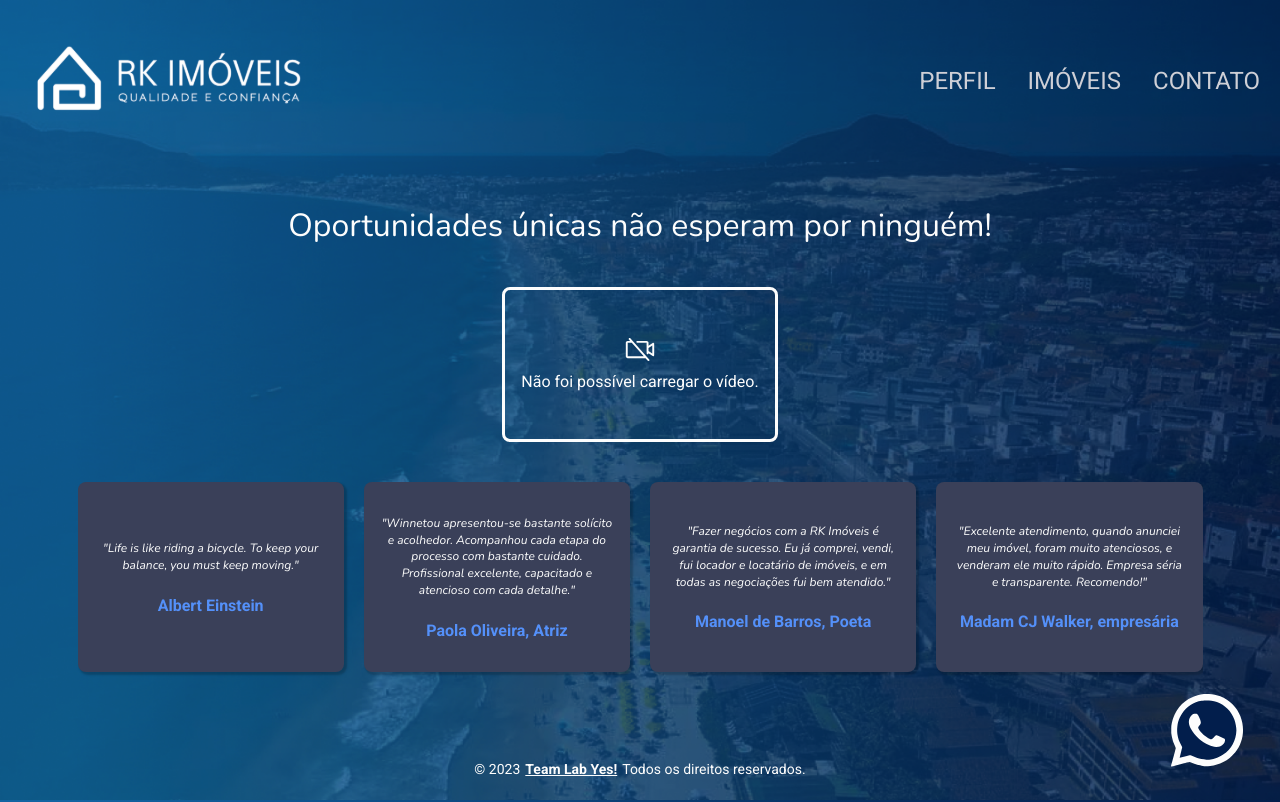
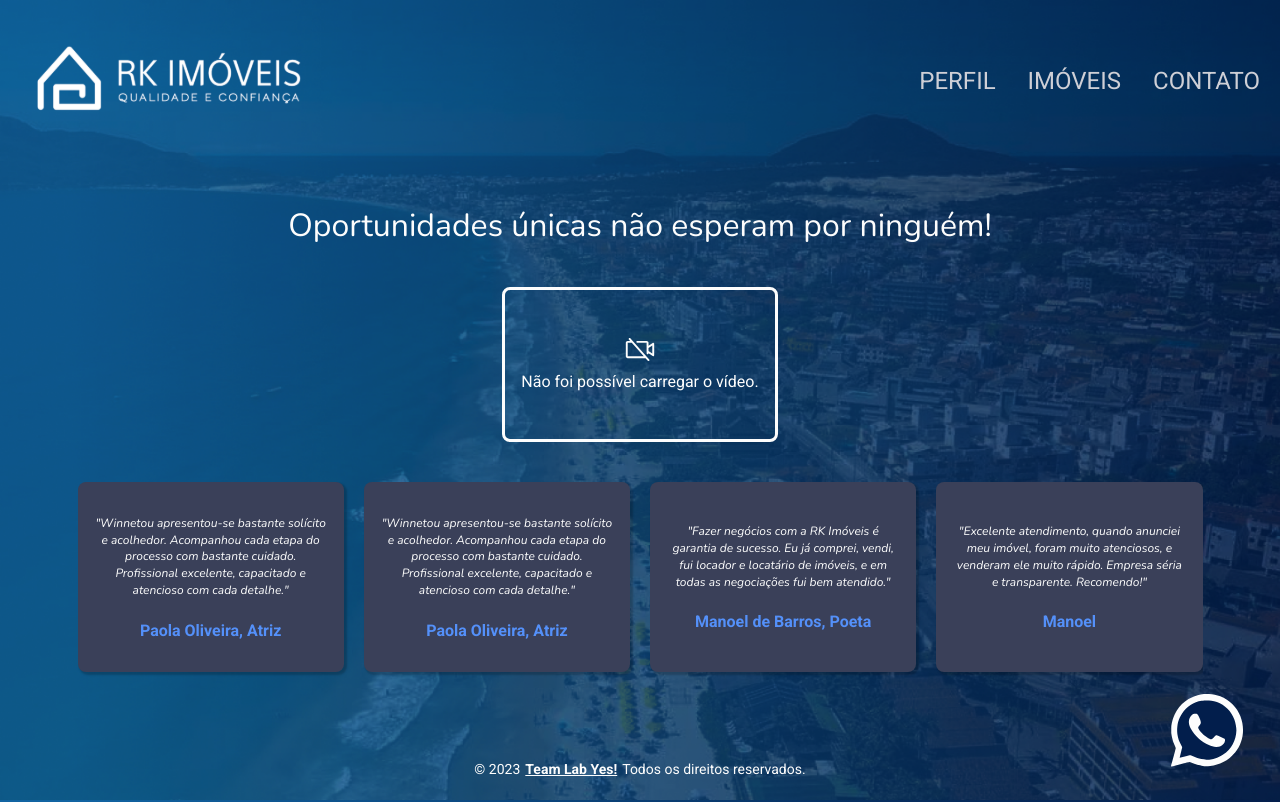
Before and after one commit to labyes24/RK-LP-VERA-MELENDEZ, a React (Vite) app: page / in a window 1280 px wide. Built offline with nearby package versions, Linux system fonts and the light colour scheme.

Commit message:
refactor/TASK-0031: update homepage infos from BrokerData.js

```diff
--- a/src/presentation/pages/Home/index.jsx
+++ b/src/presentation/pages/Home/index.jsx
@@ -3,33 +3,12 @@ import { Video } from '../../components/Video'
 import { Card } from '../../components/Card'
 import { WhatsappButton } from '../../components/WhatsappButton'
 
+import { useBrokerProfile } from '../../../data/BrokerData'
+
 export function Home() {
-  const quotes = [
-    {
-      id: crypto.randomUUID(),
-      quote:
-        'Life is like riding a bicycle. To keep your balance, you must keep moving.',
-      author: 'Albert Einstein',
-    },
-    {
-      id: crypto.randomUUID(),
-      quote:
-        'Winnetou apresentou-se bastante solícito e acolhedor. Acompanhou cada etapa do processo com bastante cuidado. Profissional excelente, capacitado e atencioso com cada detalhe.',
-      author: 'Paola Oliveira,  Atriz',
-    },
-    {
-      id: crypto.randomUUID(),
-      quote:
-        'Fazer negócios com a RK Imóveis é garantia de sucesso. Eu já comprei, vendi, fui locador e locatário de imóveis, e em todas as negociações fui bem atendido.',
-      author: 'Manoel de Barros, Poeta',
-    },
-    {
-      id: crypto.randomUUID(),
-      quote:
-        'Excelente atendimento, quando anunciei meu imóvel, foram muito atenciosos, e venderam ele muito rápido. Empresa séria e transparente. Recomendo!',
-      author: 'Madam CJ Walker, empresária',
-    },
-  ]
+  const broker = useBrokerProfile()
+  const quotes = broker.comments
+  const brokerPhoneNumber = broker.phone
 
   return (
     <Container>
@@ -43,7 +22,7 @@ export function Home() {
           ))}
         </div>
       </Content>
-      <WhatsappButton />
+      <WhatsappButton phoneNumber={brokerPhoneNumber} />
     </Container>
   )
 }
```
